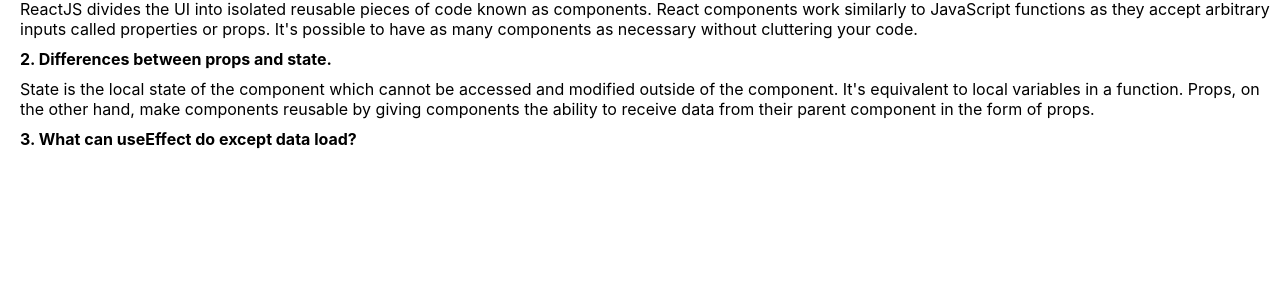
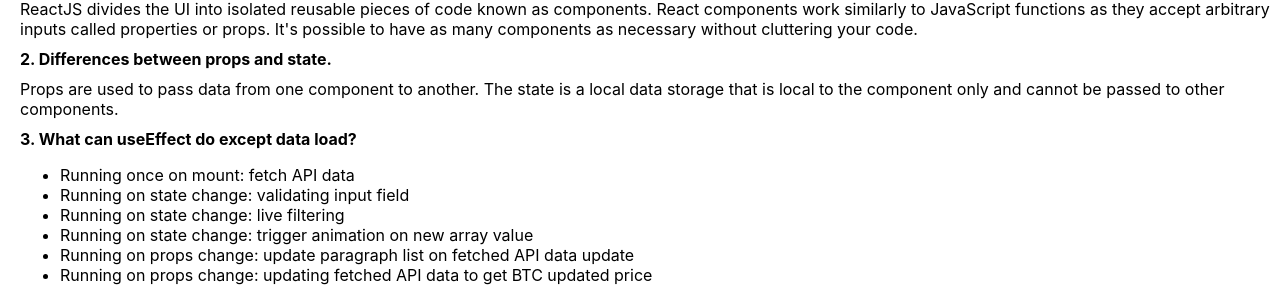
Before and after one commit to syedfarhanreza/the-study-hour, a React (Create React App) app: page / in a window 1280 px wide. Shown: the part 1471-1773 px from the top of the page. Before the commit the page ends 1640 px from the top, so only its background shows below. Built offline with nearby package versions, Linux system fonts and the light colour scheme.

Commit message:
QNA component added

```diff
--- a/src/Components/QNA/QNA.js
+++ b/src/Components/QNA/QNA.js
@@ -19,16 +19,21 @@
                         2. Differences between props and state.
                     </h4>
                     <p>
-                        State is the local state of the component which cannot be accessed and modified outside of the component. It's equivalent to local variables in a function. Props, on the other hand, make components reusable by giving components the ability to receive data from their parent component in the form of props.
+                    Props are used to pass data from one component to another. The state is a local data storage that is local to the component only and cannot be passed to other components.
                     </p>
                 </div>
                 <div>
                     <h4>
                         3. What can useEffect do except data load?
                     </h4>
-                    <p>
-
-                    </p>
+                        <ul>
+                            <li>Running once on mount: fetch API data</li>
+                            <li>Running on state change: validating input field</li>
+                            <li>Running on state change: live filtering</li>
+                            <li>Running on state change: trigger animation on new array value</li>
+                            <li>Running on props change: update paragraph list on fetched API data update</li>
+                            <li>Running on props change: updating fetched API data to get BTC updated price</li>
+                        </ul>
                 </div>
             </div>
 
```
